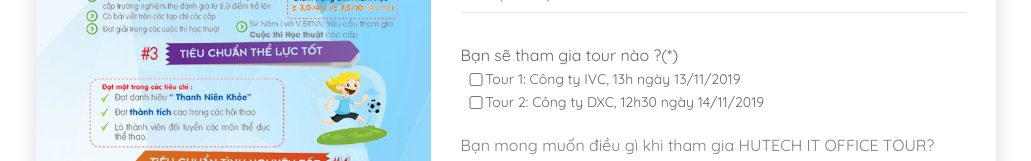
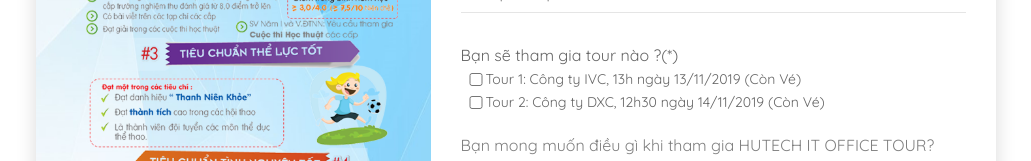
Before and after one commit to ithutechtour/ithutechtour.github.io, a plain HTML site: page IVC_DXC/index.html in a window 1280 px wide. Shown: the part 446-607 px from the top of the page, without its empty margins (124-1155 px from the left). Drawn offline with nearby package versions, Linux system fonts and the light colour scheme.

Commit message:
Update index.html

```diff
--- a/IVC_DXC/index.html
+++ b/IVC_DXC/index.html
@@ -52,8 +52,8 @@
 						</div>
 
                         <div class="fix-font">Bạn sẽ tham gia tour nào ?(*)</div>
-							<div class="col-md-12 fix-join-tour"><input class="fix-checkbox" type="checkbox" id="tour1" name="tour1" /><span class="fix-font f-s-14">Tour 1: Công ty IVC, 13h ngày 13/11/2019</span></div>
-							<div class="col-md-12 fix-join-tour"><input class="fix-checkbox" type="checkbox" id="tour2" name="tour2"/><span class="fix-font f-s-14">Tour 2: Công ty DXC, 12h30 ngày 14/11/2019</span></div>
+							<div class="col-md-12 fix-join-tour"><input class="fix-checkbox" type="checkbox" id="tour1" name="tour1" /><span class="fix-font f-s-14">Tour 1: Công ty IVC, 13h ngày 13/11/2019 (Còn Vé)</span></div>
+							<div class="col-md-12 fix-join-tour"><input class="fix-checkbox" type="checkbox" id="tour2" name="tour2"/><span class="fix-font f-s-14">Tour 2: Công ty DXC, 12h30 ngày 14/11/2019 (Còn Vé)</span></div>
 
                         <div class="m-t-15">
                             <textarea id="cauhoi" class="input--style-2" placeholder="Bạn mong muốn điều gì khi tham gia HUTECH IT OFFICE TOUR?" style="border:none;width:100%" ></textarea>
```
